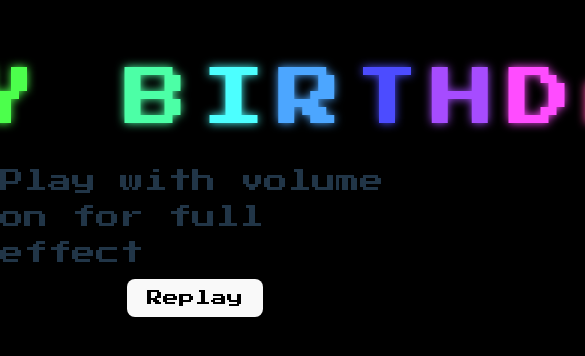
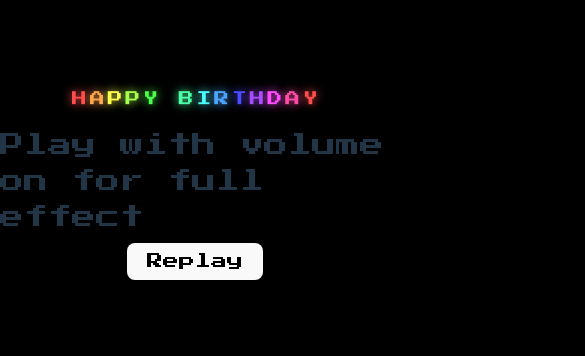
Before and after one commit to drquicksilver/animated-birthday, a website built with Vite: page index.html in a window 390 px wide. Shown: the part 238-594 px from the top of the page, 585 px wide, since content can reach past the window. Built offline with nearby package versions, Linux system fonts and the light colour scheme.

Commit message:
Improve mobile layout

```diff
--- a/src/style.css
+++ b/src/style.css
@@ -105,6 +105,12 @@ button:focus-visible {
   gap: 0.2em;
 }
 
+@media (max-width: 600px) {
+  #message {
+    font-size: 3.8vw;
+  }
+}
+
 .letter {
   display: inline-block;
   text-shadow: 0 0 10px currentColor;
```
